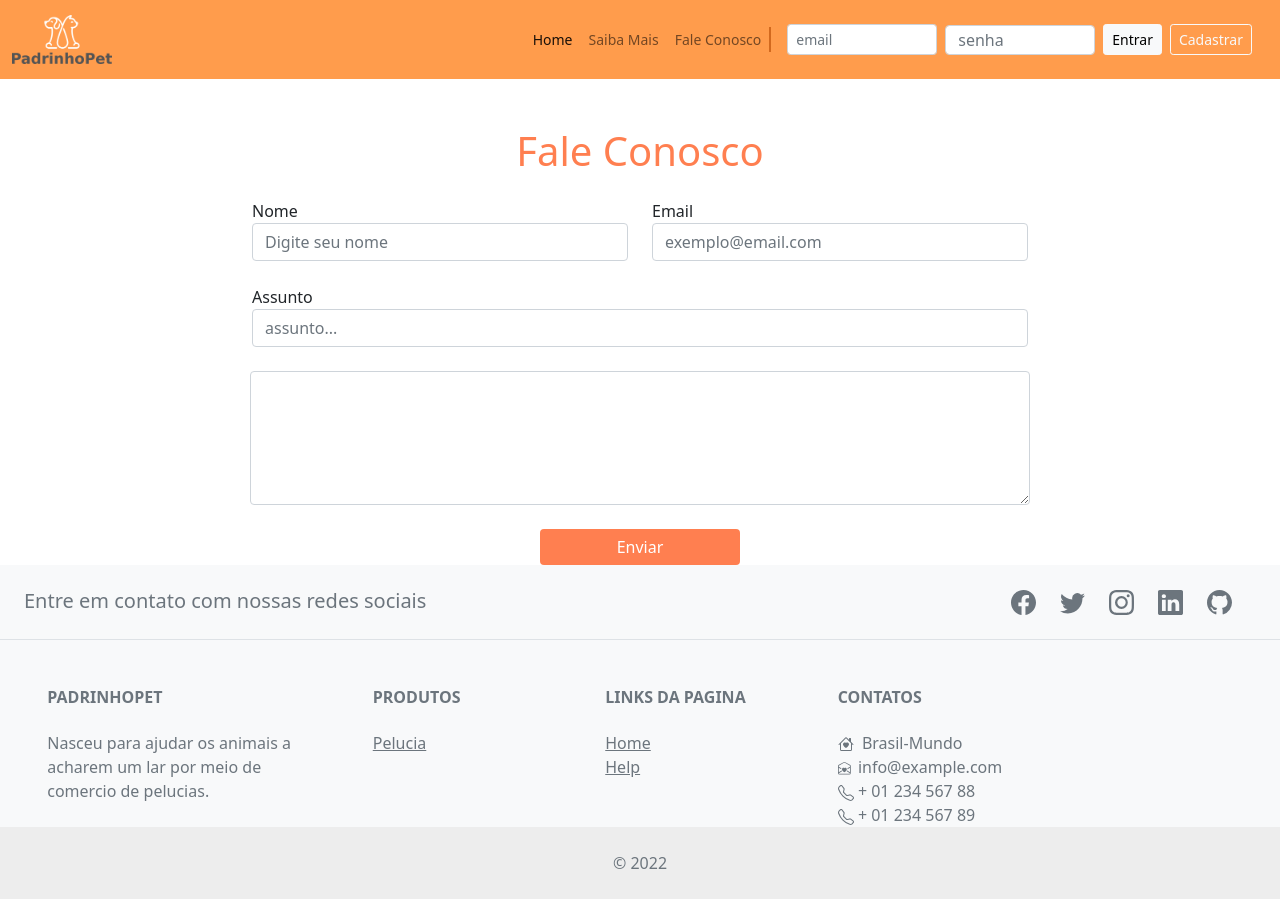
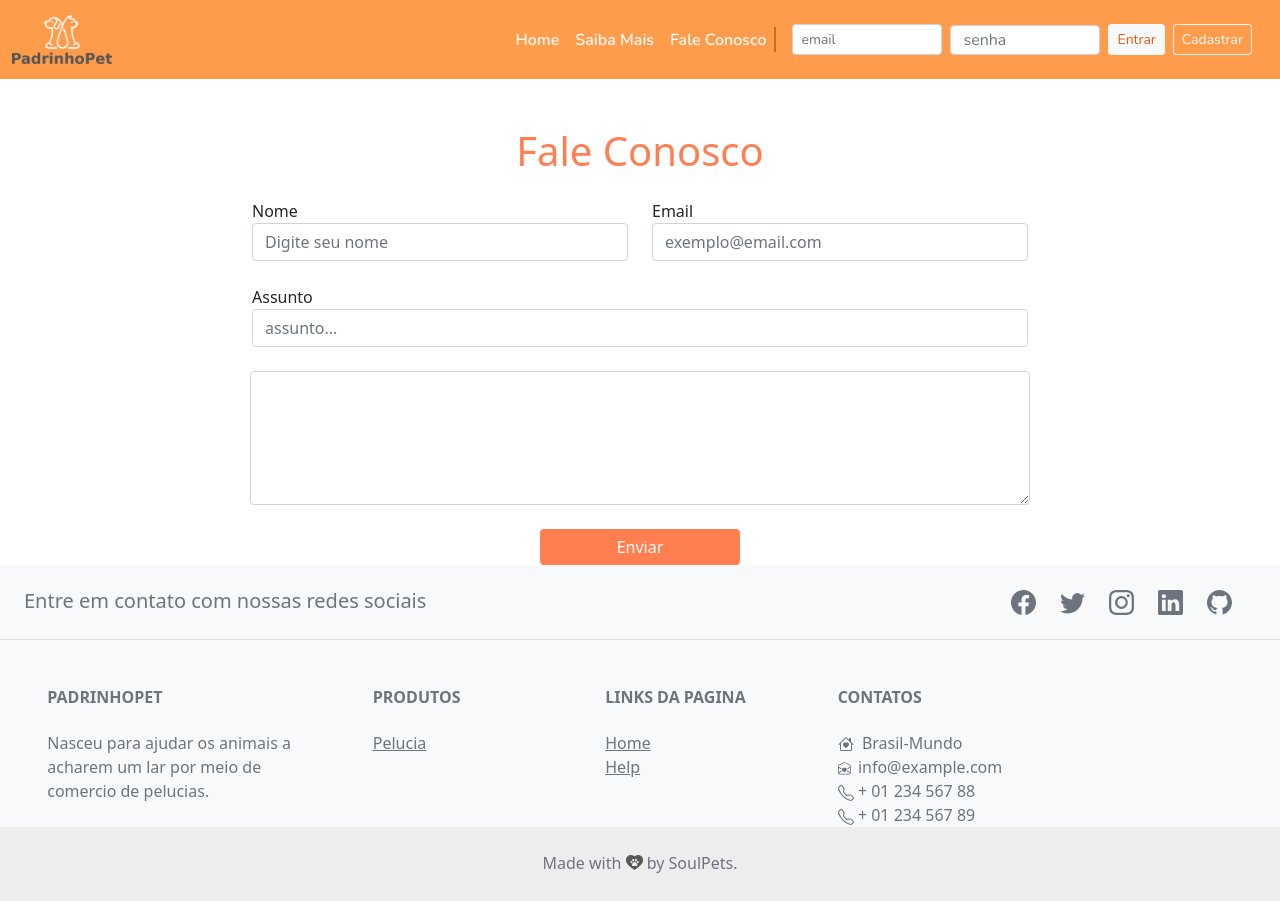
Before and after one commit to 00f27x/padrinho-pet, an Angular app: page /contactus in a window 1280 px wide. Built offline with nearby package versions, Linux system fonts and the light colour scheme.

Commit message:
alteração de front e criaçaõ do public profile

```diff
--- a/src/app/app-routing.module.ts
+++ b/src/app/app-routing.module.ts
@@ -1,4 +1,4 @@
-import { NgModule } from '@angular/core';
+import { Component, NgModule } from '@angular/core';
 import { RouterModule, Routes } from '@angular/router';
 import { AboutusComponent } from './components/aboutus/aboutus.component';
 import { CadastroComponent } from './components/cadastro/cadastro.component';
@@ -7,6 +7,7 @@ import { HomeComponent } from './components/home/home.component';
 import { LoginComponent } from './components/login-adm/login-adm.component';
 import { NotFoundComponent } from './components/not-found/not-found.component';
 import { PetsSearchComponent } from './components/pets-search/pets-search.component';
+import { PublicProfileComponent } from './components/public-profile/public-profile.component';
 
 
 const routes: Routes = [
@@ -16,6 +17,7 @@ const routes: Routes = [
   { path : 'adm', component: LoginComponent},
   { path : 'contactus',component: ContactusComponent},
   { path : 'cadastro', component: CadastroComponent},
+  { path: 'public-profile', component: PublicProfileComponent},
   { path : '**', component: NotFoundComponent},
 
 ];
--- a/src/app/app.module.ts
+++ b/src/app/app.module.ts
@@ -20,6 +20,7 @@ import { PetsSearchComponent } from './components/pets-search/pets-search.compon
 import { PetsListComponent } from './components/pets-list/pets-list.component';
 import { FormsModule } from '@angular/forms';
 import { CadastroComponent } from './components/cadastro/cadastro.component';
+import { PublicProfileComponent } from './components/public-profile/public-profile.component';
 
 
 
@@ -42,6 +43,7 @@ import { CadastroComponent } from './components/cadastro/cadastro.component';
     PetsSearchComponent,
     PetsListComponent,
     CadastroComponent,
+    PublicProfileComponent,
   ],
   imports: [
     BrowserModule,
--- a/src/app/components/navbar/navbar.component.css
+++ b/src/app/components/navbar/navbar.component.css
@@ -1,6 +1,21 @@
+@import url('https://fonts.googleapis.com/css2?family=Nunito:wght@300;400;500;600;800&display=swap');
 .navbar{
     background-color: #FF9C4C;
+    font-family: 'Nunito';
+    font-weight: 600;
+    font-size: medium;
+
+
 }
+
+.navbar-light .navbar-nav .nav-link.active, .navbar-light .navbar-nav .show>.nav-link {
+    color: rgba(255, 255, 255, 0.959);
+}
+
+.navbar-light .navbar-nav .nav-link {
+    color: rgba(255, 255, 255, 0.973);
+}
+
 
 .navbar-brand > img{
     width: 100px;
--- a/src/app/components/navbar/navbar.component.html
+++ b/src/app/components/navbar/navbar.component.html
@@ -1,7 +1,7 @@
 <nav class="navbar navbar-expand-md navbar-light small mb-5">
     <div class="container-fluid d-flex justify-content-between flex-nowrap">
         <a class="navbar-brand" href="#">
-            <img src="../../../assets/logo.png" alt="PadrinhoPet">
+            <img  src="../../../assets/logo.png" alt="PadrinhoPet">
         </a>
         <div class="nav-group">
             <button class="navbar-toggler" type="button" data-bs-toggle="collapse"
@@ -27,7 +27,7 @@
                     <input class="form-control form-control-sm me-2 my-auto" type="email" placeholder="email"
                         aria-label="Email">
                     <input class="form-control me-2 my-auto" type="password" placeholder="senha" aria-label="Password">
-                    <button class="btn btn-light me-2 btn-sm" type="submit">Entrar</button>
+                    <button style="color:rgb(233, 91, 8);" class="btn btn-light me-2 btn-sm" type="submit">Entrar</button>
                     <button class="btn btn-outline-light btn-sm" type="submit">Cadastrar</button>
                 </form>
             </div>
--- /dev/null
+++ b/src/app/components/public-profile/public-profile.component.css
@@ -0,0 +1,26 @@
+body {
+    margin: 0;
+}
+.container{
+   width: 800px;
+}
+
+.titulo {
+color: coral;
+width: 100;
+height: 100;
+}
+textarea {
+    width: 780px;
+
+}
+button{
+    background-color: coral;
+    border: none;
+    width: 200px;
+    margin-bottom: 200px;
+}
+button:hover{
+    background-color: chocolate;
+
+}
--- /dev/null
+++ b/src/app/components/public-profile/public-profile.component.html
@@ -0,0 +1,3 @@
+<form class="container">
+
+  </form>
--- /dev/null
+++ b/src/app/components/public-profile/public-profile.component.ts
@@ -0,0 +1,15 @@
+import { Component, OnInit } from '@angular/core';
+
+@Component({
+  selector: 'app-public-profile',
+  templateUrl: './public-profile.component.html',
+  styleUrls: ['./public-profile.component.css']
+})
+export class PublicProfileComponent implements OnInit {
+
+  constructor() { }
+
+  ngOnInit(): void {
+  }
+
+}
--- a/src/app/components/rodape/rodape.component.css
+++ b/src/app/components/rodape/rodape.component.css
@@ -19,3 +19,7 @@
   .site-footer {
     background: gray;
   }
+
+  img{
+    color: antiquewhite;
+  }
--- a/src/app/components/rodape/rodape.component.html
+++ b/src/app/components/rodape/rodape.component.html
@@ -117,7 +117,8 @@
     </section>
 
     <div class="text-center p-4" style="background-color: rgba(43, 29, 0, 0.05);">
-        © 2022
+      Made with <img src="../../../assets/pata-de-cachorro-em-um-coracao.png" alt="patinha de cachorro" style= "filter: invert(35%);
+      ; height: 17px; width: 17px; margin-bottom: 6px;"/>  by SoulPets.
     </div>
 
   </footer>
```
Also changed, not shown: src/assets/pata-de-cachorro-em-um-coracao.png (added), 1 other file (tests, documents, lock files or other folders).
